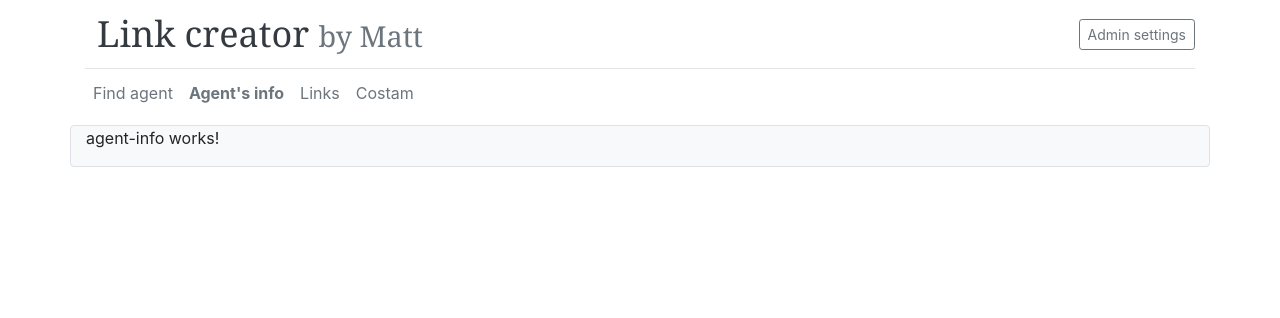
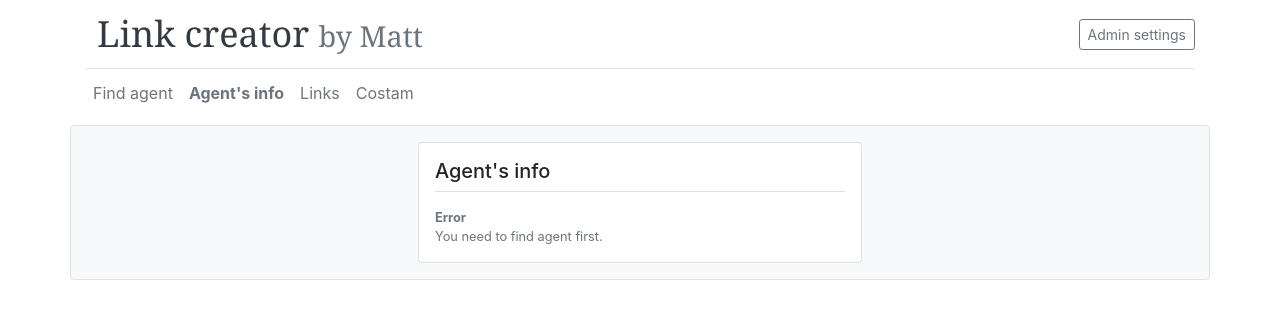
Before and after one commit to itsjustfortesting/LinkCreatorAngular, an Angular app: page /agent-info in a window 1280 px wide. Shown: the top 318 px of the page. Built offline with nearby package versions, Linux system fonts and the light colour scheme.

Commit message:
Agent service + agent info first iterations

```diff
--- a/package.json
+++ b/package.json
@@ -23,6 +23,7 @@
     "@angular/router": "^5.2.0",
     "bootstrap": "^4.0.0",
     "core-js": "^2.4.1",
+    "npm": "^5.7.1",
     "rxjs": "^5.5.6",
     "zone.js": "^0.8.19"
   },
--- a/src/app/agent/agent-info/agent-info.component.html
+++ b/src/app/agent/agent-info/agent-info.component.html
@@ -1,3 +1,15 @@
-<p>
-  agent-info works!
-</p>
+<ng-template [ngIf]="!agentFound">
+  <div class="row justify-content-center">
+    <div class="col-sm-5">
+      <div class="my-3 p-3 bg-white rounded box-shadow border">
+        <h5 class="border-bottom border-gray pb-2 mb-0">Agent's info</h5>
+        <div class="media text-muted pt-3">
+          <p class="media-body mb-0 small lh-125">
+            <strong class="d-block text-gray-dark">Error</strong>
+            You need to find agent first.
+          </p>
+        </div>
+      </div>
+    </div>
+  </div>
+</ng-template>
--- a/src/app/agent/agent-info/agent-info.component.ts
+++ b/src/app/agent/agent-info/agent-info.component.ts
@@ -1,4 +1,5 @@
 import {Component, OnInit} from '@angular/core';
+import {AgentService} from '../agent.service';
 
 @Component({
   selector: 'app-agent-info',
@@ -6,11 +7,12 @@ import {Component, OnInit} from '@angular/core';
   styleUrls: ['./agent-info.component.css']
 })
 export class AgentInfoComponent implements OnInit {
+  agentFound = false;
 
-  constructor() {
+  constructor(private agentService: AgentService) {
   }
 
   ngOnInit() {
+
   }
-
 }
--- /dev/null
+++ b/src/app/agent/agent.service.ts
@@ -0,0 +1,14 @@
+import {Agent} from './agent.model';
+
+export class AgentService {
+  private activeAgent: Agent;
+
+
+  getActiveAgent(): Agent {
+    return this.activeAgent;
+  }
+
+  setActiveAgent(value: Agent) {
+    this.activeAgent = value;
+  }
+}
--- a/src/app/app.module.ts
+++ b/src/app/app.module.ts
@@ -8,6 +8,7 @@ import {AppRoutingModule} from './app-routing.module';
 import {FindAgentComponent} from './agent/find-agent/find-agent.component';
 import {AgentInfoComponent} from './agent/agent-info/agent-info.component';
 import {FormsModule} from '@angular/forms';
+import {AgentService} from './agent/agent.service';
 
 
 @NgModule({
@@ -22,7 +23,7 @@ import {FormsModule} from '@angular/forms';
     FormsModule,
     CoreModule
   ],
-  providers: [],
+  providers: [AgentService],
   bootstrap: [AppComponent]
 })
 export class AppModule {
```
Also changed, not shown: src/app/agent/agent.model.ts (added, +13 -0 lines), 1 other file (tests, documents, lock files or other folders).
